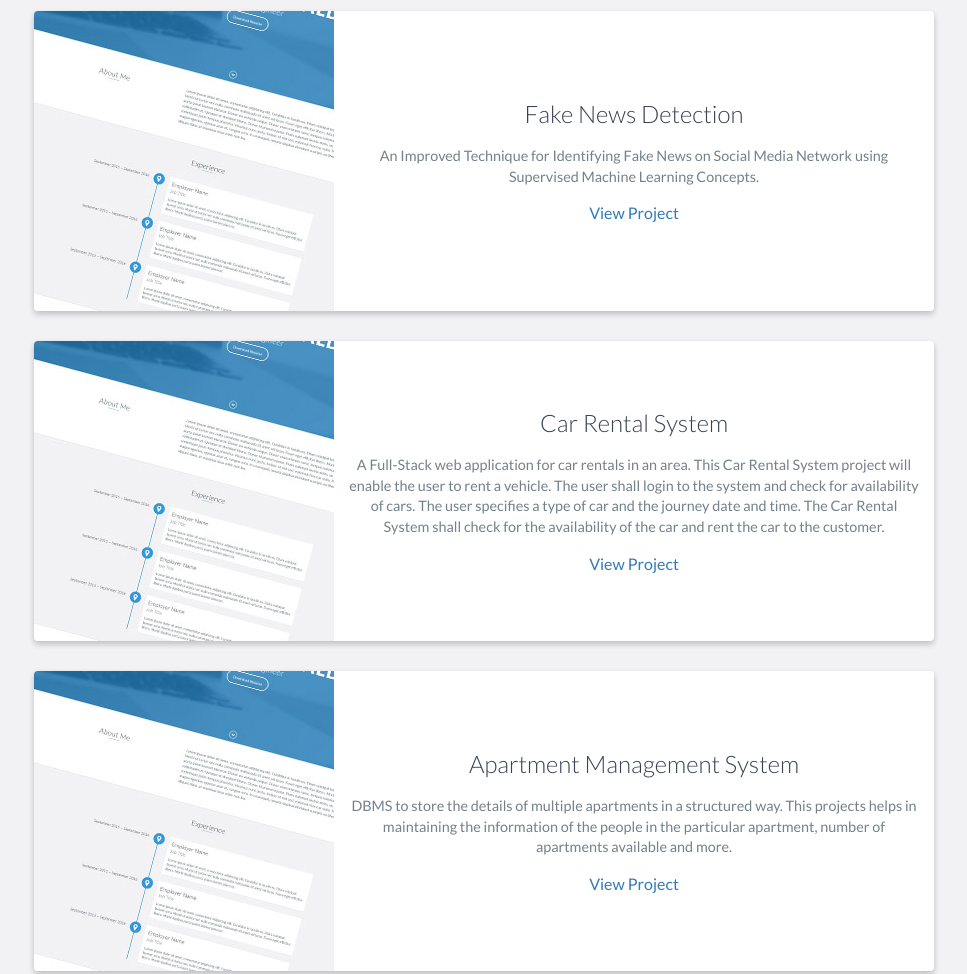
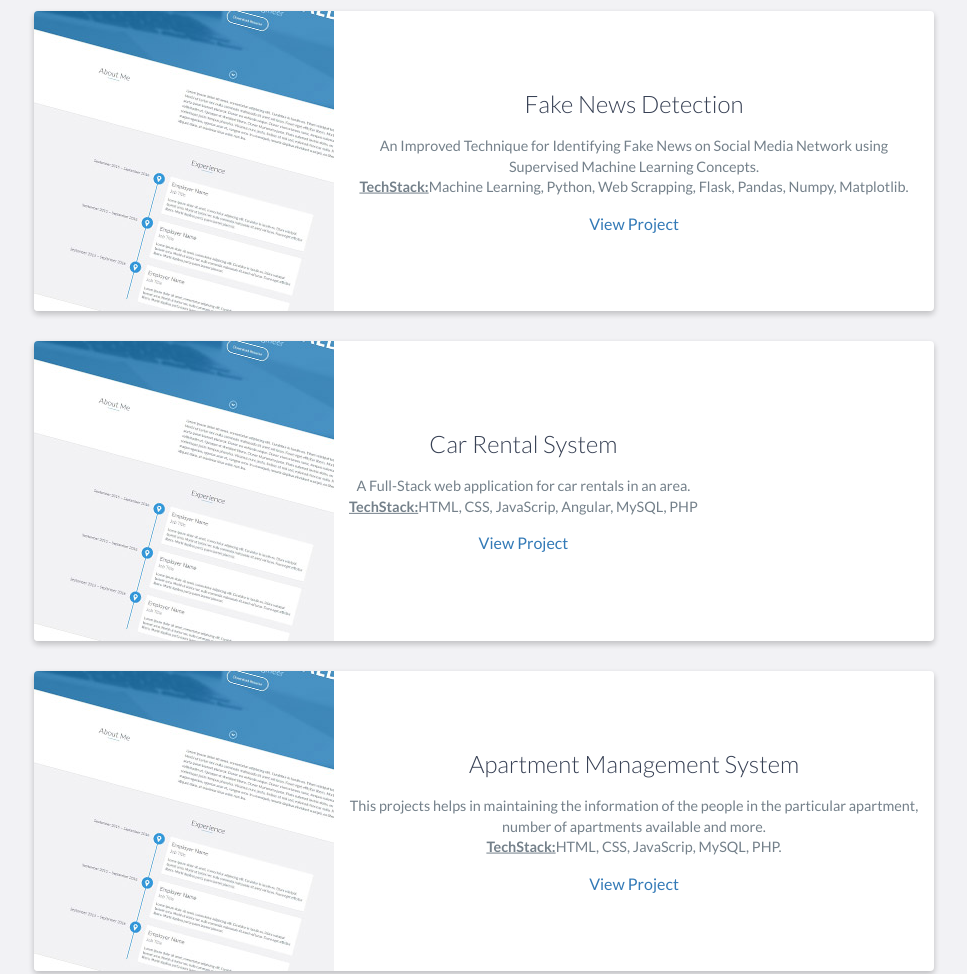
Before and after one commit to ShoaibNumaan/shoaibnumaan.github.io, a website: page index.html in a window 1280 px wide. Shown: the part 1200-2174 px from the top of the page, without its empty margins (156-1123 px from the left). Drawn offline with nearby package versions, Linux system fonts and the light colour scheme.

Commit message:
updated links and tech stacks (#2)

```diff
--- a/index.html
+++ b/index.html
@@ -50,7 +50,7 @@
         <div id="lead-content">
             <h1>Numaan Baig</h1>
             <p><h2 id="typer"></h2></p><br><br>
-            <a target="_blank" href="https://bit.ly/3yPbydX" class="btn-rounded-white">Download Resume</a>
+            <a target="_blank" href="https://bit.ly/3lmj7nN" class="btn-rounded-white">Download Resume</a>
         </div>
         <!-- End #lead-content -->
 
@@ -96,7 +96,8 @@
                     <div class="project-info">
                         <h3>Fake News Detection</h3>
                         <p>
-                            An Improved Technique for Identifying Fake News on Social Media Network using Supervised Machine Learning Concepts.
+                            	An Improved Technique for Identifying Fake News on Social Media Network using Supervised Machine Learning Concepts.</br>
+			    	<b><u>TechStack:</u></b>Machine Learning, Python, Web Scrapping, Flask, Pandas, Numpy, Matplotlib.
                         </p>
                         <a target="_blank" href="https://github.com/ShoaibNumaan/Fake-News-Buster">View Project</a>
                     </div>
@@ -112,9 +113,8 @@
                     <div class="project-info">
                         <h3>Car Rental System</h3>
                         <p>
-                            A Full-Stack web application for car rentals in an area. This Car Rental System project will enable the user to rent a vehicle.
-                            The user shall login to the system and check for availability of cars. The user specifies a type of car and the journey date and time.
-                            The Car Rental System shall check for the availability of the car and rent the car to the customer.
+                         	A Full-Stack web application for car rentals in an area. </br>
+				<b><u>TechStack:</u></b>HTML, CSS, JavaScrip, Angular, MySQL, PHP
                         </p>
                         <a target="_blank" href="https://github.com/ShoaibNumaan/Car-Rental-System-HTML-CSS-JavaScript-">View Project</a>
                     </div>
@@ -130,8 +130,8 @@
                     <div class="project-info">
                         <h3>Apartment Management System</h3>
                         <p>
-                            DBMS to store the details of multiple apartments in a structured way.
-                            This projects helps in maintaining the information of the people in the particular apartment, number of apartments available and more.
+                            	This projects helps in maintaining the information of the people in the particular apartment, number of apartments available and more.</br>
+				<b><u>TechStack:</u></b>HTML, CSS, JavaScrip, MySQL, PHP.
                         </p>
                         <a target="_blank" href="https://github.com/ShoaibNumaan/Apartment-Management-System-HTML-CSS-JavaScript-">View Project</a>
                     </div>
@@ -232,6 +232,9 @@
             <li>Data Structures</li>
             <li>Git</li>
             <li>Machine Learning</li>
+	    <li><Pandas</li>
+	    <li><Numpy</li>
+	    <li><Matplotlib</li>
             <li>JavaScript</li>
             <li>HTML</li>
             <li>CSS</li>
```
